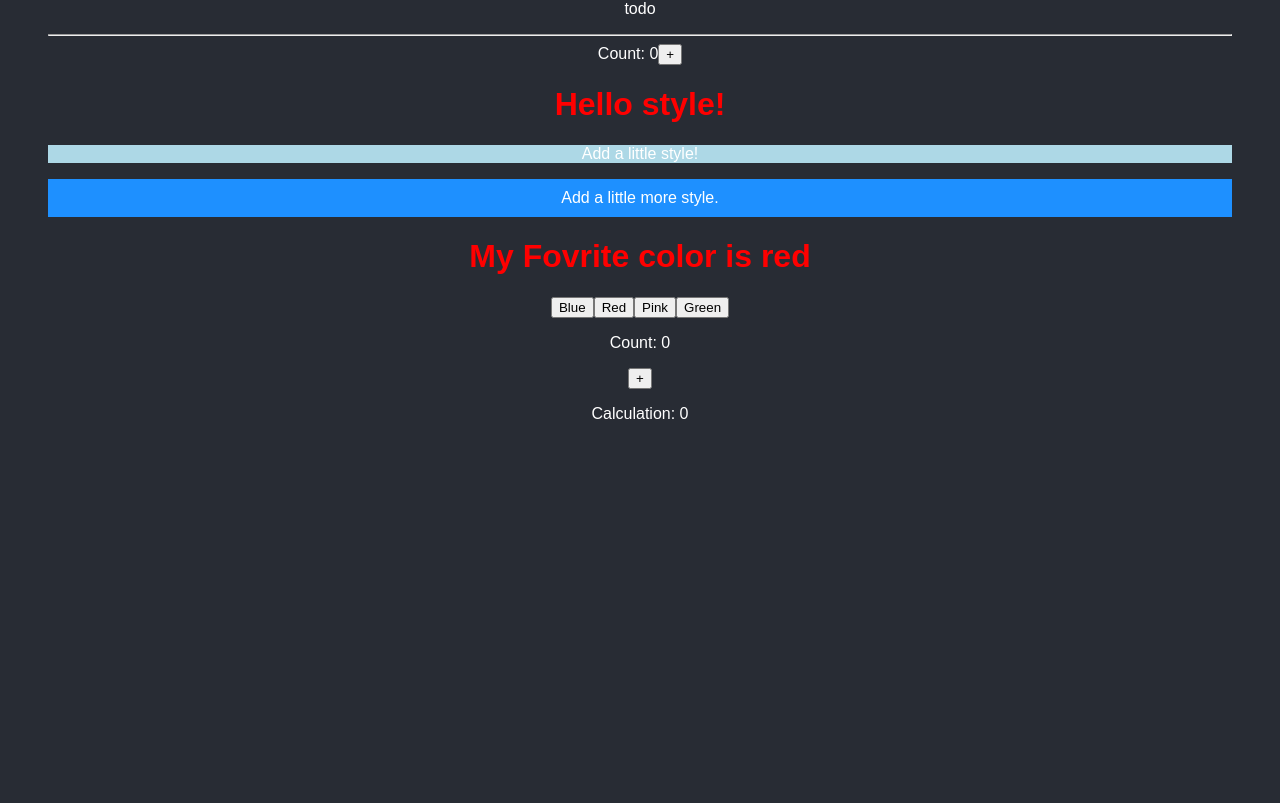
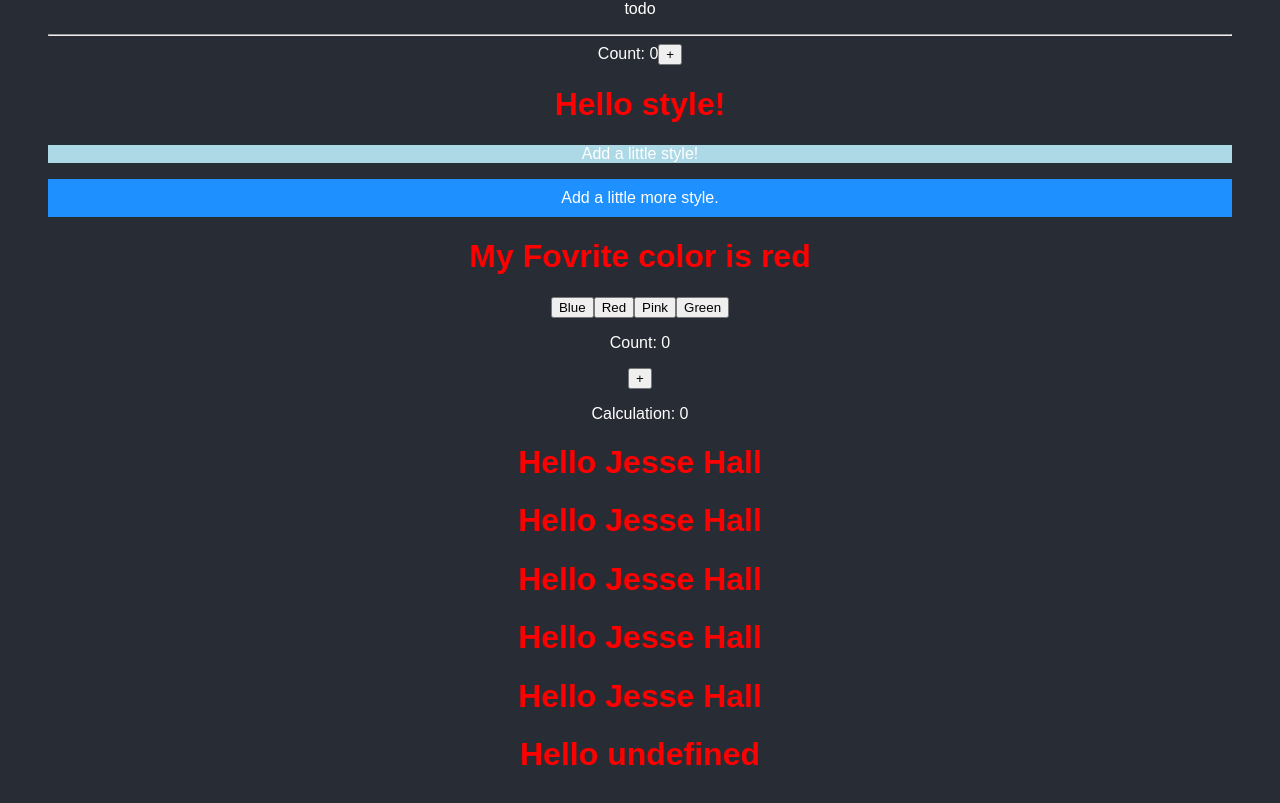
Before and after one commit to Buteya/repo, a React (Create React App) app in the folder react/my-react-app/: page / in a window 1280 px wide. Shown: the part 2073-2876 px from the top of the page. Before the commit the page ends 2560 px from the top, so only its background shows below. Built offline with nearby package versions, Linux system fonts and the light colour scheme.

Commit message:
created components{1-5 } and React Context to show proprdrilling

```diff
--- /dev/null
+++ b/react/my-react-app/src/components/ReactContext.js
@@ -0,0 +1,11 @@
+
+const ReactContext = ({user})=>{
+
+    return(
+        <>
+            <h1>{`Hello ${user}`} </h1>
+        </>
+    );
+}
+
+export default ReactContext;
--- a/react/my-react-app/src/index.js
+++ b/react/my-react-app/src/index.js
@@ -8,6 +8,7 @@ import './css/style.css';
 import './sass/my-sass.scss';
 import {useState} from 'react';
 import Timer from './components/Timer.js';
+import ReactContext from './components/ReactContext.js';
 
 class Car extends React.Component {
     constructor(props){
@@ -148,6 +149,44 @@ const FavoriteColor = ()=>{
     );
 }
 
+const Component1 = ()=>{
+    const [user,setUser] = useState("Jesse Hall");
+
+    return (
+        <>
+            <h1>{`Hello ${user}`}</h1>
+            <Component2  user={user}/>
+        </>
+    )
+}
+
+const Component2 = ({user})=>{
+    return(
+        <>
+            <h1>{`Hello ${user}`}</h1>
+            <Component3 user={user} />
+        </>
+    )
+}
+
+const Component3 = ({user})=>{
+    return(
+        <>
+            <h1>{`Hello  ${user}`}</h1>
+            <Component4 user={user} />
+        </>
+    )
+}
+
+const Component4 = ({user}) => {
+    return(
+        <>
+            <h1>{`Hello ${user}`}</h1>
+            <ReactContext user={user} />
+        </>
+    )
+}
+
 const myFirstElement = <div>
     <h1>Hello React!</h1>
     <table border={1}>
@@ -180,6 +219,8 @@ const myFirstElement = <div>
     <Header />
     <FavoriteColor />
     <Timer />
+    <Component1 />
+    <ReactContext />
 </div>
 
 const root = ReactDOM.createRoot(document.getElementById('root'));
```
